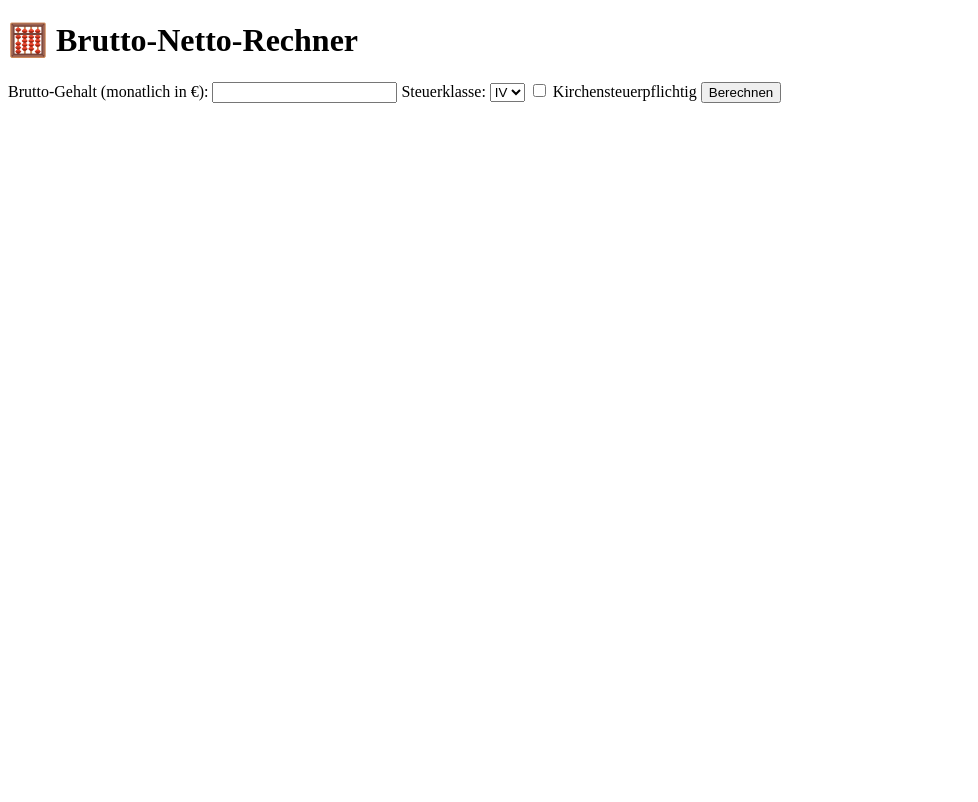
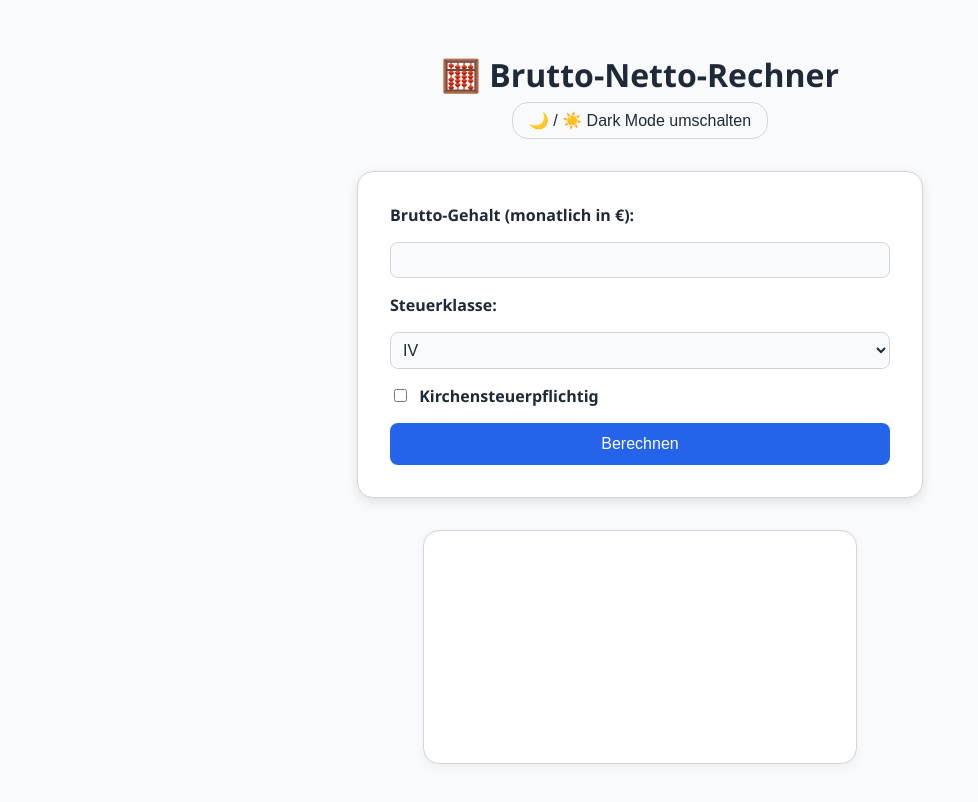
Before and after one commit to Samuel29102000/brutto-netto-rechner-webapp, a plain HTML site: page index.html in a window 1280 px wide. Shown: the whole page, without its empty margins (0-978 px from the left). Drawn offline with nearby package versions, Linux system fonts and the light colour scheme.

Commit message:
Update index.html

```diff
--- a/index.html
+++ b/index.html
@@ -1,13 +1,143 @@
 <!DOCTYPE html>
-<html lang="de">
+<html lang="de" data-theme="light">
 <head>
   <meta charset="UTF-8" />
   <meta name="viewport" content="width=device-width, initial-scale=1.0"/>
   <title>Brutto-Netto-Rechner</title>
   <script src="https://cdn.jsdelivr.net/npm/chart.js"></script>
+  <style>
+    :root {
+      --bg: #f9fafb;
+      --text: #1f2937;
+      --card: #ffffff;
+      --border: #d1d5db;
+      --primary: #2563eb;
+      --primary-hover: #1d4ed8;
+    }
+
+    [data-theme="dark"] {
+      --bg: #1e293b;
+      --text: #f1f5f9;
+      --card: #334155;
+      --border: #475569;
+      --primary: #3b82f6;
+      --primary-hover: #60a5fa;
+    }
+
+    body {
+      font-family: 'Segoe UI', Tahoma, Geneva, Verdana, sans-serif;
+      background-color: var(--bg);
+      color: var(--text);
+      margin: 0;
+      padding: 2rem;
+      transition: background-color 0.3s, color 0.3s;
+    }
+
+    h1 {
+      text-align: center;
+      color: var(--text);
+      font-size: 2rem;
+    }
+
+    .toggle-container {
+      text-align: center;
+      margin-top: -1rem;
+      margin-bottom: 1rem;
+    }
+
+    .toggle-container button {
+      background: none;
+      border: 1px solid var(--border);
+      padding: 0.5rem 1rem;
+      border-radius: 1rem;
+      cursor: pointer;
+      color: var(--text);
+      transition: all 0.3s;
+    }
+
+    .toggle-container button:hover {
+      background-color: var(--border);
+    }
+
+    form {
+      max-width: 500px;
+      margin: 2rem auto;
+      background-color: var(--card);
+      padding: 2rem;
+      border-radius: 1rem;
+      box-shadow: 0 4px 12px rgba(0,0,0,0.1);
+      display: flex;
+      flex-direction: column;
+      gap: 1rem;
+      border: 1px solid var(--border);
+    }
+
+    label {
+      font-weight: bold;
+    }
+
+    input[type="number"],
+    select {
+      padding: 0.5rem;
+      font-size: 1rem;
+      border-radius: 0.5rem;
+      border: 1px solid var(--border);
+      background-color: var(--bg);
+      color: var(--text);
+    }
+
+    input[type="checkbox"] {
+      margin-right: 0.5rem;
+    }
+
+    button {
+      padding: 0.75rem;
+      font-size: 1rem;
+      background-color: var(--primary);
+      color: white;
+      border: none;
+      border-radius: 0.5rem;
+      cursor: pointer;
+      transition: background-color 0.2s ease;
+    }
+
+    button:hover {
+      background-color: var(--primary-hover);
+    }
+
+    #ergebnis {
+      max-width: 500px;
+      margin: 1rem auto;
+      text-align: center;
+      font-size: 1.2rem;
+    }
+
+    canvas {
+      display: block;
+      max-width: 600px;
+      margin: 2rem auto;
+      background-color: var(--card);
+      padding: 1rem;
+      border-radius: 1rem;
+      box-shadow: 0 4px 10px rgba(0,0,0,0.05);
+      border: 1px solid var(--border);
+    }
+
+    @media (max-width: 600px) {
+      form, #ergebnis, canvas {
+        width: 90%;
+        margin-left: auto;
+        margin-right: auto;
+      }
+    }
+  </style>
 </head>
 <body>
   <h1>🧮 Brutto-Netto-Rechner</h1>
+
+  <div class="toggle-container">
+    <button onclick="toggleTheme()">🌙 / ☀️ Dark Mode umschalten</button>
+  </div>
 
   <form id="gehaltsFormular">
     <label for="bruttoInput">Brutto-Gehalt (monatlich in €):</label>
@@ -34,6 +164,13 @@
   <div id="ergebnis"></div>
   <canvas id="chartCanvas" width="400" height="200"></canvas>
 
+  <script>
+    function toggleTheme() {
+      const current = document.documentElement.getAttribute("data-theme");
+      document.documentElement.setAttribute("data-theme", current === "dark" ? "light" : "dark");
+    }
+  </script>
+
   <script src="main.js"></script>
 </body>
 </html>
```
